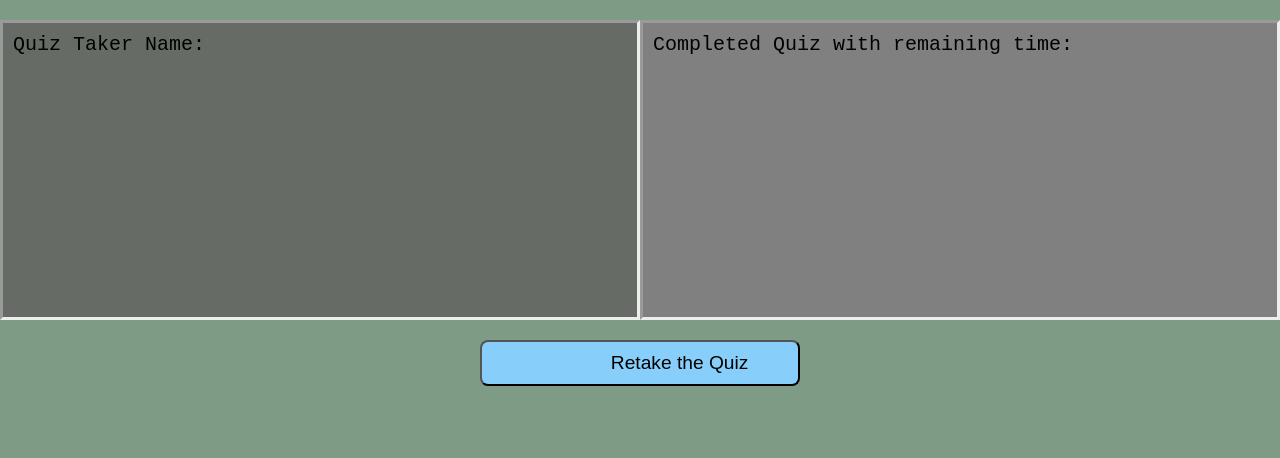
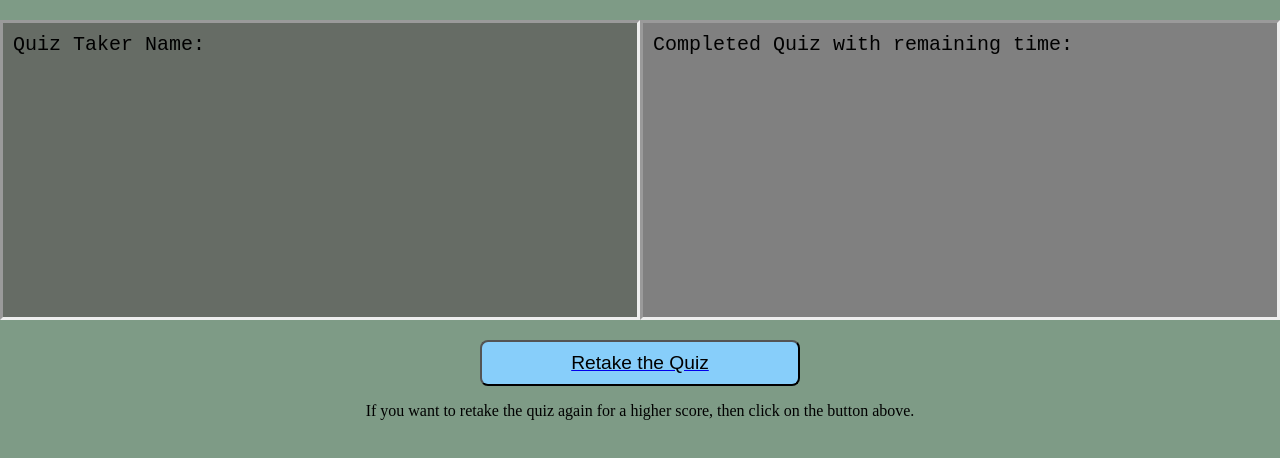
Before and after one commit to BBurleigh/Timed-Quiz-HW4, a plain HTML site: page scores.html in a window 1280 px wide. Drawn offline with Linux system fonts and the light colour scheme.

Commit message:
fixed retake quiz button from the high score page

```diff
--- a/Assets/JS File/script.js
+++ b/Assets/JS File/script.js
@@ -198,6 +198,8 @@ if (start) {
 
           localStorage.setItem("score", JSON.stringify(score));
 
+          localStorage.setItem("initials", JSON.stringify(initials));
+
     //    window.location.href = "scores.html";
 
     }
--- a/scores.html
+++ b/scores.html
@@ -14,7 +14,8 @@
     <p class = "column"> Completed Quiz with remaining time: <span id = "score"></span></p>
 </body>
 <footer>
-    <button class = "option"><a href = "./index.html"></a> Retake the Quiz</button>
+    <a href = "./index.html"><button class = "option"> Retake the Quiz</button></a>
+    <center><p>If you want to retake the quiz again for a higher score, then click on the button above.</p></center>
 </footer>
 <script src = "Assets/JS File/script.js"></script>
 </html>
```
